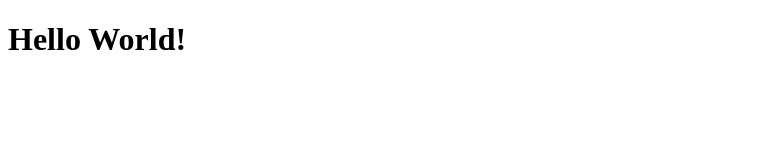
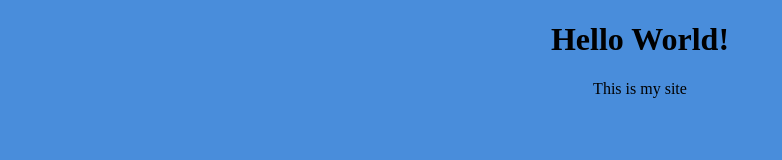
Before and after one commit to Alexobregon/Alex-site, a plain HTML site: page index.html in a window 1280 px wide. Shown: the whole page, without its empty margins (0-782 px from the left). Drawn offline with Linux system fonts and the light colour scheme.

Commit message:
added style.css, connected to index.html

```diff
--- a/index.html
+++ b/index.html
@@ -1,9 +1,11 @@
 <!DOCTYPE html>
 <html lang="en">
   <head>
+    <link rel="stylesheet" href="style.css" />
     <title>My Website</title>
   </head>
   <body>
-      <h1>Hello World!</h1>
+      <h1 style="text-align:center;">Hello World!</h1>
+      <p style="text-align:center;">This is my site</p>
     </body>
 </html>
--- /dev/null
+++ b/style.css
@@ -0,0 +1,3 @@
+body {
+    background: rgb(73, 141, 219);
+  }
```
